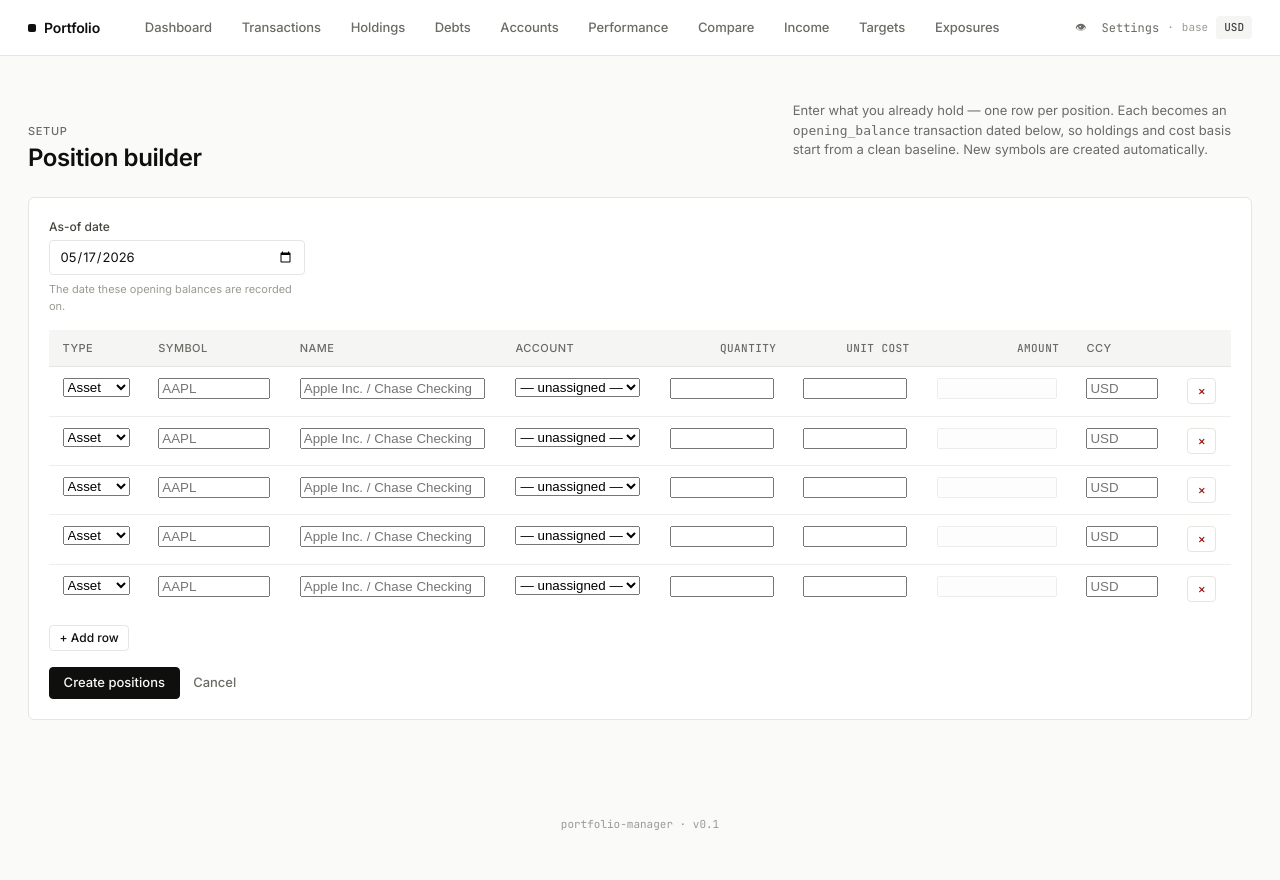
After one commit to Jonatan-Gani/personal-portfolio, a FastAPI app: page /position-builder in a window 1280 px wide. The commit adds this page. Run offline with FastAPI, Linux system fonts and the light colour scheme; data that the repository does not hold is empty.

Commit message:
Add position builder for bulk holding entry
A new /position-builder page lets you enter holdings you already own —
one row per position — and turns each into an opening_balance
transaction dated to a chosen as-of date. Reuses the transaction form's
resolve-or-create logic, so new symbols are created automatically, and
FX-stamps every row. Linked from the Holdings header and Settings tools.

```diff
--- /dev/null
+++ b/src/portfolio_manager/web/templates/position_builder.html
@@ -0,0 +1,118 @@
+{% extends "base.html" %}
+{% block title %}Position builder{% endblock %}
+{% block content %}
+
+<div class="page-header">
+  <div class="titles">
+    <span class="eyebrow">Setup</span>
+    <h1>Position builder</h1>
+  </div>
+  <p class="lede">Enter what you already hold — one row per position. Each becomes an
+    <code>opening_balance</code> transaction dated below, so holdings and cost basis start
+    from a clean baseline. New symbols are created automatically.</p>
+</div>
+
+<form method="post" action="/position-builder" id="pb-form">
+  <div class="card">
+    <div class="card-body">
+      <label class="field" style="max-width:16rem">As-of date
+        <input type="date" name="as_of" value="{{ today }}" required>
+        <span class="hint">The date these opening balances are recorded on.</span>
+      </label>
+
+      <table class="data" id="pb-table" style="margin-top:1rem">
+        <thead>
+          <tr>
+            <th>Type</th>
+            <th>Symbol</th>
+            <th>Name</th>
+            <th>Account</th>
+            <th class="num">Quantity</th>
+            <th class="num">Unit cost</th>
+            <th class="num">Amount</th>
+            <th>Ccy</th>
+            <th></th>
+          </tr>
+        </thead>
+        <tbody id="pb-rows"></tbody>
+      </table>
+
+      <div class="row-actions" style="margin-top:.75rem">
+        <button type="button" class="btn btn-sm" id="pb-add">+ Add row</button>
+      </div>
+
+      <div style="margin-top:1rem">
+        <button class="btn btn-primary">Create positions</button>
+        <a class="btn btn-ghost" href="/holdings">Cancel</a>
+      </div>
+    </div>
+  </div>
+</form>
+
+<template id="pb-row-tpl">
+  <tr class="pb-row">
+    <td>
+      <select name="kind" class="pb-kind">
+        <option value="asset">Asset</option>
+        <option value="cash">Cash</option>
+        <option value="liability">Liability</option>
+      </select>
+    </td>
+    <td><input name="symbol" class="pb-symbol" placeholder="AAPL" autocomplete="off" style="width:7rem"></td>
+    <td><input name="name" placeholder="Apple Inc. / Chase Checking" autocomplete="off"></td>
+    <td>
+      <select name="account_id">
+        <option value="">— unassigned —</option>
+        {% for a in accounts %}<option value="{{ a.account_id }}">{{ a.name }}{% if a.broker %} · {{ a.broker }}{% endif %}</option>{% endfor %}
+      </select>
+    </td>
+    <td><input name="quantity" type="number" step="any" class="pb-qty num" style="width:6.5rem"></td>
+    <td><input name="unit_cost" type="number" step="any" class="pb-cost num" style="width:6.5rem"></td>
+    <td><input name="amount" type="number" step="any" class="pb-amount num" style="width:7.5rem"></td>
+    <td><input name="currency" maxlength="3" list="ccy-list" placeholder="USD" style="width:4.5rem"></td>
+    <td><button type="button" class="btn btn-sm btn-danger pb-remove" title="Remove row">×</button></td>
+  </tr>
+</template>
+
+<script>
+(function () {
+  const tpl = document.getElementById("pb-row-tpl");
+  const rows = document.getElementById("pb-rows");
+
+  // Asset rows use quantity + unit cost; cash/liability rows use amount.
+  function applyKind(tr) {
+    const isAsset = tr.querySelector(".pb-kind").value === "asset";
+    tr.querySelector(".pb-symbol").disabled = !isAsset;
+    tr.querySelector(".pb-qty").disabled = !isAsset;
+    tr.querySelector(".pb-cost").disabled = !isAsset;
+    tr.querySelector(".pb-amount").disabled = isAsset;
+    [".pb-symbol", ".pb-qty", ".pb-cost"].forEach(s => {
+      tr.querySelector(s).style.opacity = isAsset ? "1" : ".4";
+    });
+    tr.querySelector(".pb-amount").style.opacity = isAsset ? ".4" : "1";
+  }
+
+  function addRow() {
+    const tr = tpl.content.firstElementChild.cloneNode(true);
+    tr.querySelector(".pb-kind").addEventListener("change", () => applyKind(tr));
+    tr.querySelector(".pb-remove").addEventListener("click", () => {
+      tr.remove();
+      if (!rows.children.length) addRow();
+    });
+    rows.appendChild(tr);
+    applyKind(tr);
+  }
+
+  document.getElementById("pb-add").addEventListener("click", addRow);
+
+  // Re-enable disabled inputs on submit so their (empty) values still post —
+  // keeps every row's parallel field lists aligned by index server-side.
+  document.getElementById("pb-form").addEventListener("submit", () => {
+    rows.querySelectorAll("input, select").forEach(el => { el.disabled = false; });
+  });
+
+  for (let i = 0; i < 5; i++) addRow();  // start with a few blank rows
+})();
+</script>
+
+{% endblock %}
--- a/src/portfolio_manager/web/templates/settings.html
+++ b/src/portfolio_manager/web/templates/settings.html
@@ -268,6 +268,10 @@
       <div class="card-header"><h3>Tools</h3></div>
       <div class="card-body">
         <div class="tools-grid">
+          <a class="tool" href="/position-builder">
+            <div class="tool-title">Position builder</div>
+            <div class="tool-sub">Bulk-enter holdings you already own</div>
+          </a>
           <a class="tool" href="/benchmarks">
             <div class="tool-title">Benchmarks</div>
             <div class="tool-sub">Indices &amp; funds to compare against</div>
```
Also changed, not shown: src/portfolio_manager/web/routes/transactions.py (+92 -0 lines), src/portfolio_manager/web/templates/holdings.html (+5 -2 lines), tests/test_new_services.py (+56 -8 lines).
